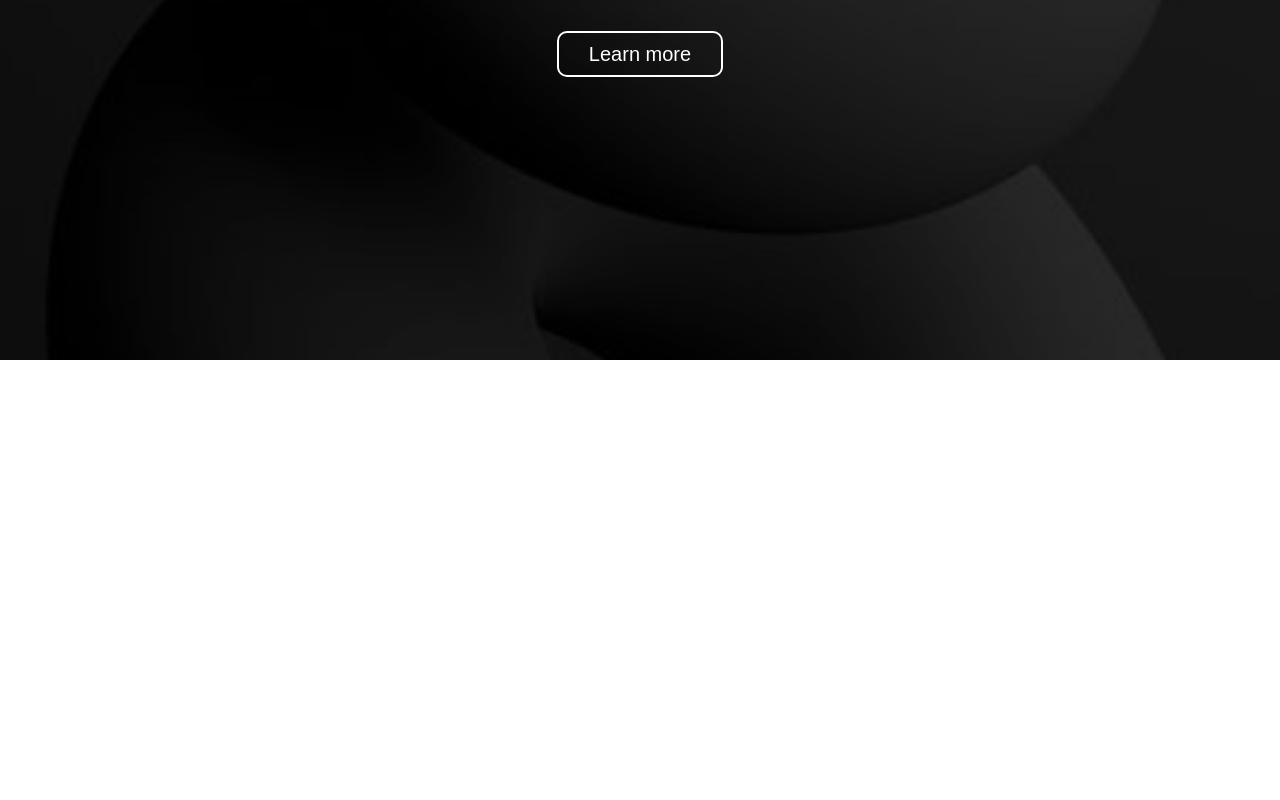
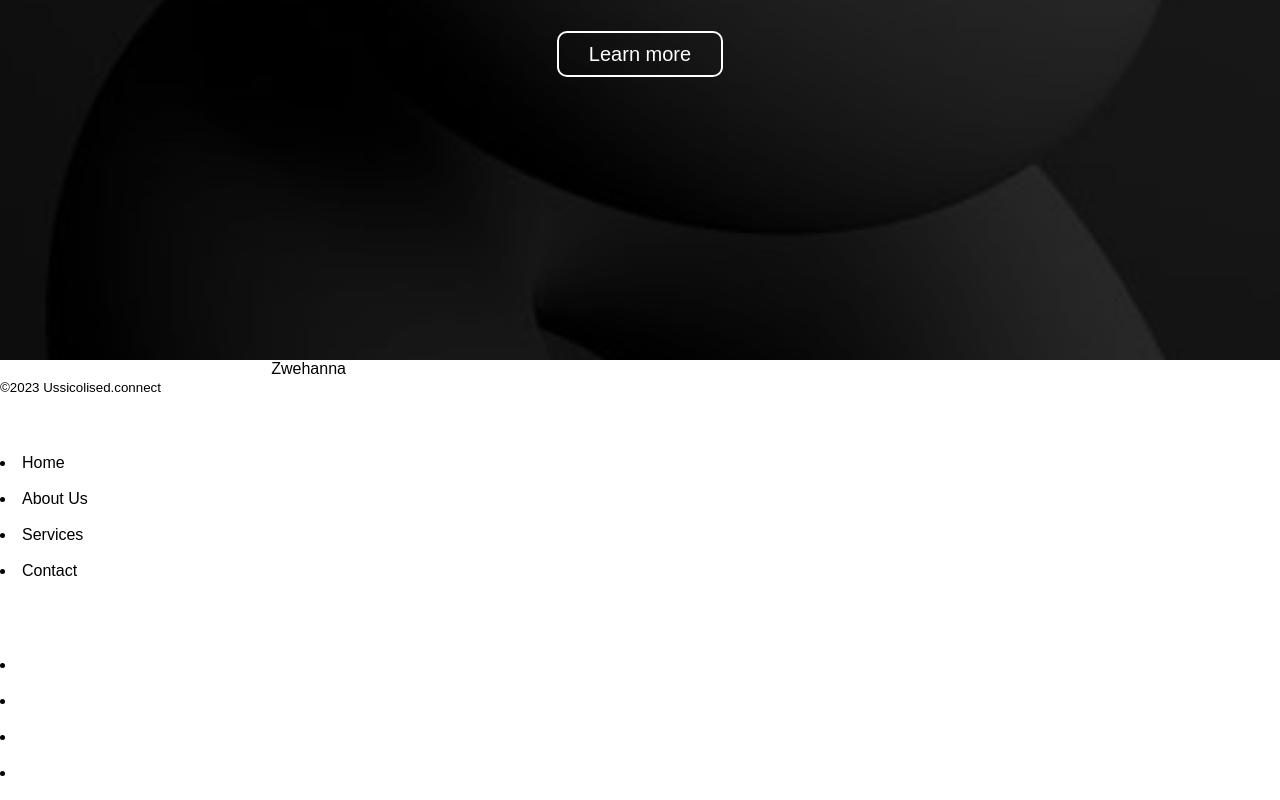
Before and after one commit to Johannaussico1998/Zwehanna, a plain HTML site: page index.html in a window 1280 px wide. Shown: the part 440-1240 px from the top of the page. Before the commit the page ends 800 px from the top, so only its background shows below. Drawn offline with Linux system fonts and the light colour scheme.

Commit message:
Update index.html

```diff
--- a/index.html
+++ b/index.html
@@ -28,4 +28,44 @@
             <a href="about.html">Learn more</a>
         </div>
     </div>
+
 </body>
+
+  <footer id="footer">
+     <div class="container">
+         <div class="col-md-6">
+             <div class="row">
+               <div class="col-md-3">
+                 <h3 style="text-align: center; font-weight: 300;">Zwehanna</h3>
+                 <div class="copyright">
+                   <p><small>&copy;2023 Ussicolised.connect<br></small></p>
+                 </div>
+               </div>
+               <div class="row">
+                 <div class="col-md-3">
+                   <h2>NAVIGATION</h2>
+                   <ul class="links">
+                   <li><a href="home.html">Home</a></li>
+                   <li><a href="about.html">About Us</a></li>
+                   <li><a href="services.html">Services</a></li>
+                   <li><a href="contact.html">Contact</a></li>
+                   </ul>
+                 </div>
+             <div class="col-md-6">
+               <p></p>
+             </div>
+           </div>
+           <div class="col-md-3">
+             <h2>SOCIAL-MEDIA</h2>
+             <ul class="social-icon">
+               <li><a href="#"><i class="icon-twitter-with-circle"></i></a></li>
+               <li><a href="#"><i class="icon-facebook-with-circle"></i></a></li>
+               <li><a href="#"><i class="icon-instergram-with-circle"></i></a></li>
+               <li><a href="#"><i class="icon-linkedin-with-circle"></i></a></li>
+             </ul>
+           </div>
+         </div>
+       </div>
+     </div>
+   </footer>
+</html>
```
